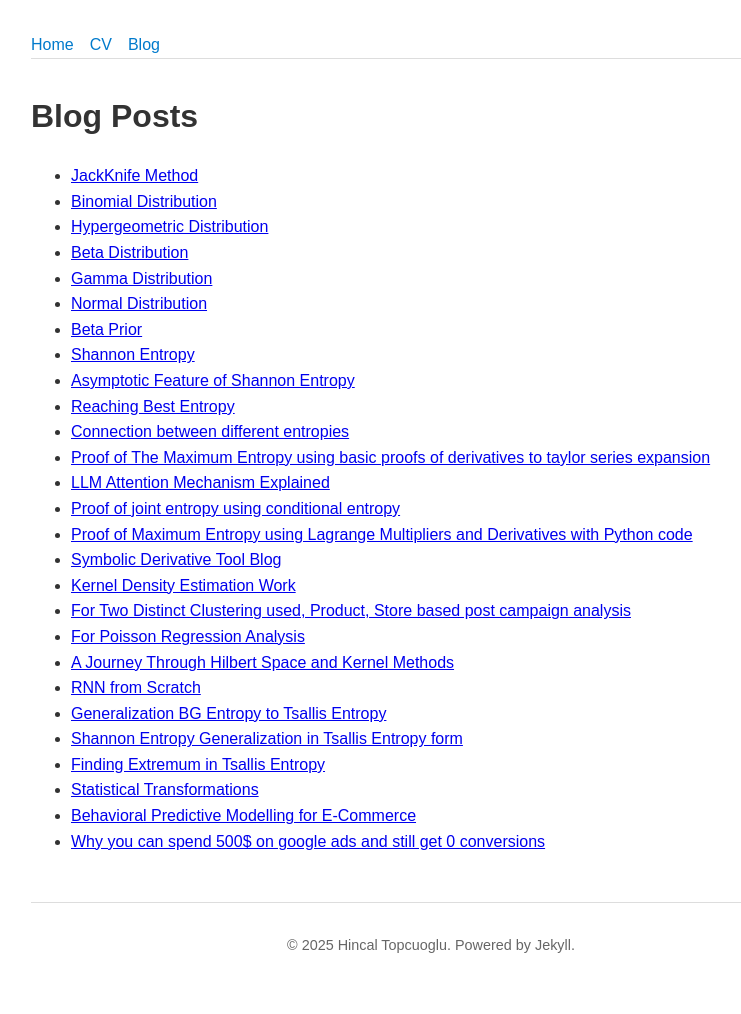
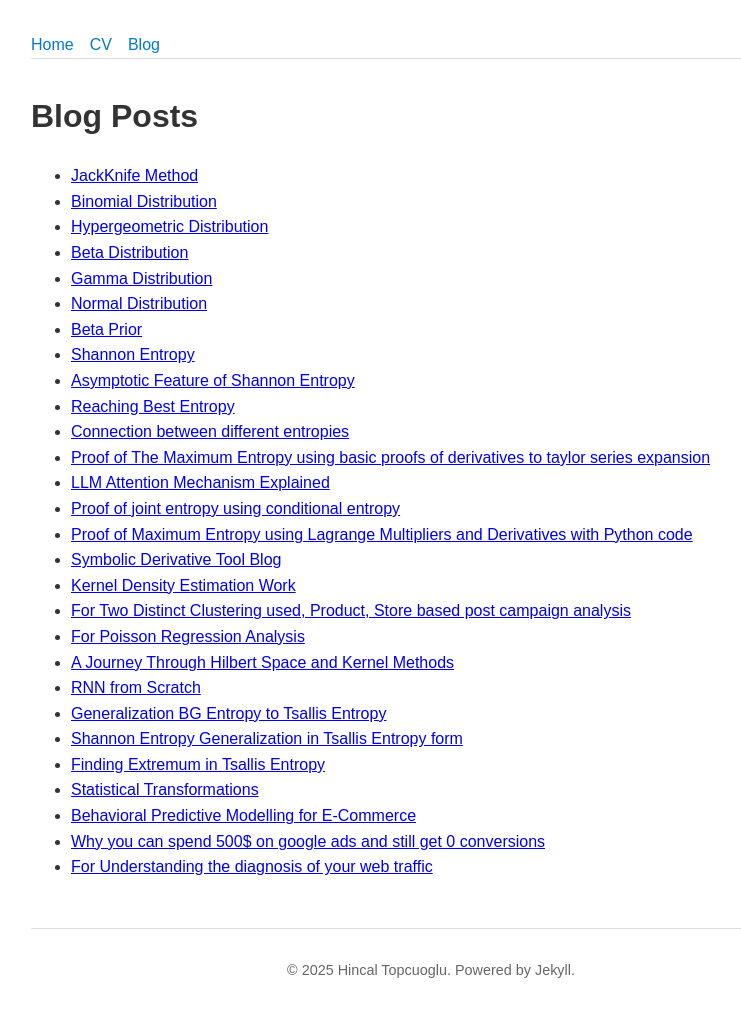
Before and after one commit to hincaltopcuoglu/hincaltopcuoglu.github.io, a Jekyll site: the page built from blog.md, in a window 1280 px wide. Shown: the whole page, without its empty margins (209-950 px from the left). Built offline with Jekyll 4.4.1, drawn with Linux system fonts in a browser that asks for light colours; before the commit the page ends 989 px from its top, so only the background shows below that.

Commit message:
Add new blog post link about web traffic diagnosis

```diff
--- a/blog.md
+++ b/blog.md
@@ -33,3 +33,4 @@ permalink: /blog/
 - [Statistical Transformations](Statistical_Transformations.html)
 - [Behavioral Predictive Modelling for E-Commerce](beyond-dashboards-behavioral-predictive-modeling.html)
 - [Why you can spend 500$ on google ads and still get 0 conversions](why-you-can-spend-500-on-google-ads-and-still-get-0-conversions/)
+- [For Understanding the diagnosis of your web traffic](the-real-problem-isnt-traffic-its-not-knowing-whats-broken/)
```
